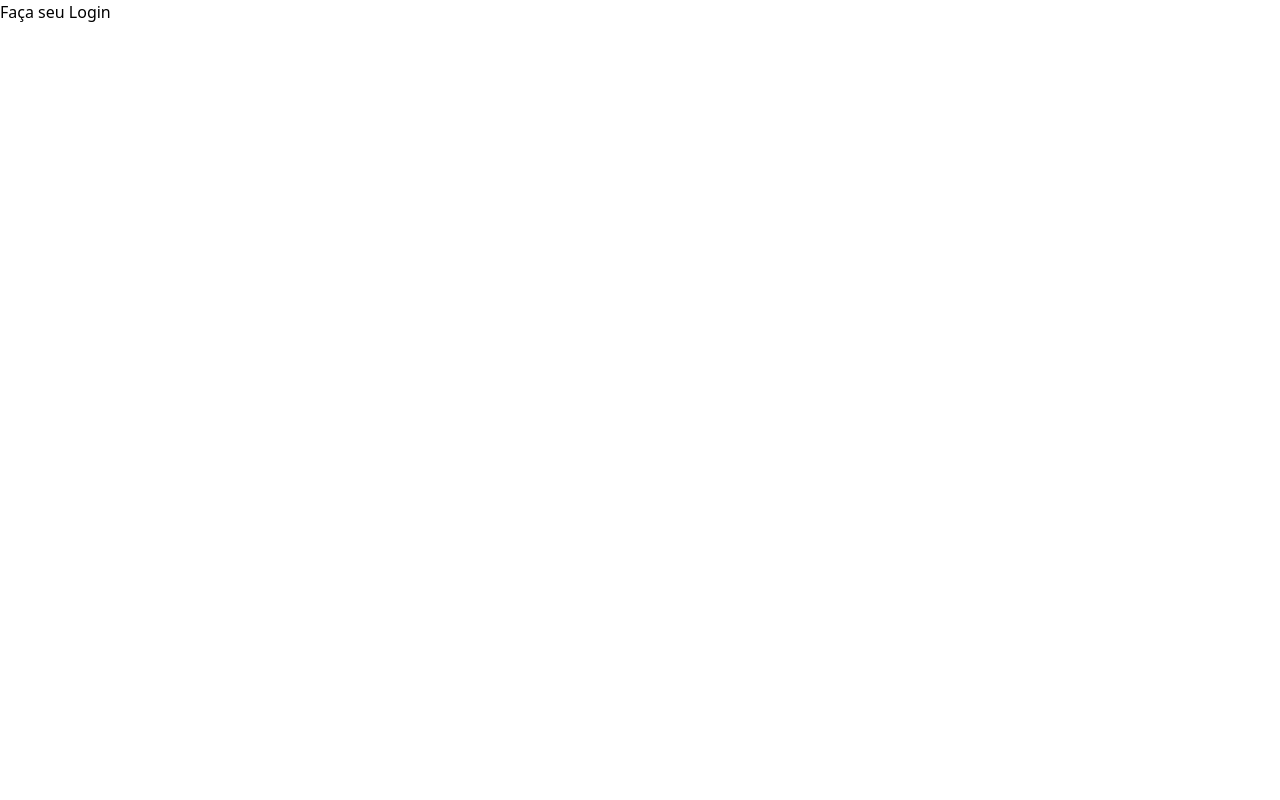
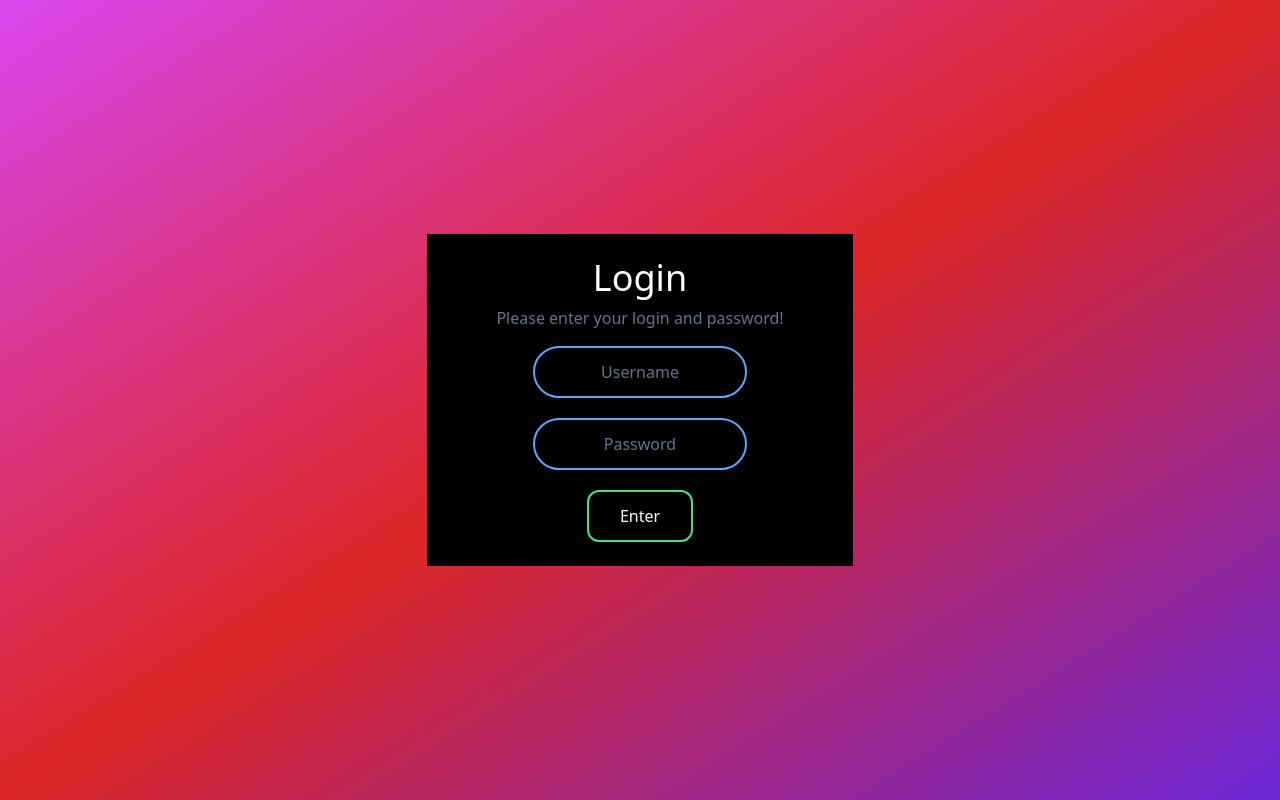
Before and after one commit to Tassio2002/calculator-tests, a React (Create React App) app: page / in a window 1280 px wide. Built offline with nearby package versions, Linux system fonts and the light colour scheme.

Commit message:
:sparkles: feat: login page ui

```diff
--- a/src/App.tsx
+++ b/src/App.tsx
@@ -1,8 +1,10 @@
-
+import { LoginBox } from "./components/LoginBox";
 
 function App() {
   return (
-  <h1>Faça seu Login</h1>
+    <main className="w-screen h-screen flex justify-center items-center bg-gradient-to-br from-fuchsia-500 via-red-600 to-violet-700">
+      <LoginBox />
+    </main>
   );
 }
 
--- /dev/null
+++ b/src/components/LoginBox.tsx
@@ -0,0 +1,27 @@
+export const LoginBox = () => {
+  return (
+    <div className="w-1/3 py-6 flex flex-col items-center bg-black">
+      <h1 className="pb-2 text-4xl text-white">Login</h1>
+      <span className="pb-4 text-base text-gray-500">
+        Please enter your login and password!
+      </span>
+      <input
+        type="email"
+        className="w-1/2 p-3 border-2 border-blue-400 rounded-full mb-5 text-white bg-black placeholder:text-center placeholder:text-gray-500 focus-visible:outline-none"
+        placeholder="Username"
+      />
+
+      <input
+        type="password"
+        className="w-1/2 p-3 border-2 border-blue-400 rounded-full mb-5 text-white bg-black placeholder:text-center placeholder:text-gray-500 focus-visible:outline-none"
+        placeholder="Password"
+      />
+
+      <input
+        type="button"
+        value="Enter"
+        className="w-1/4 p-3 border-2 border-green-400 rounded-xl text-white bg-black cursor-pointer hover:bg-green-400"
+      />
+    </div>
+  );
+};
```
Also changed, not shown: 1 other file (tests, documents, lock files or other folders).
